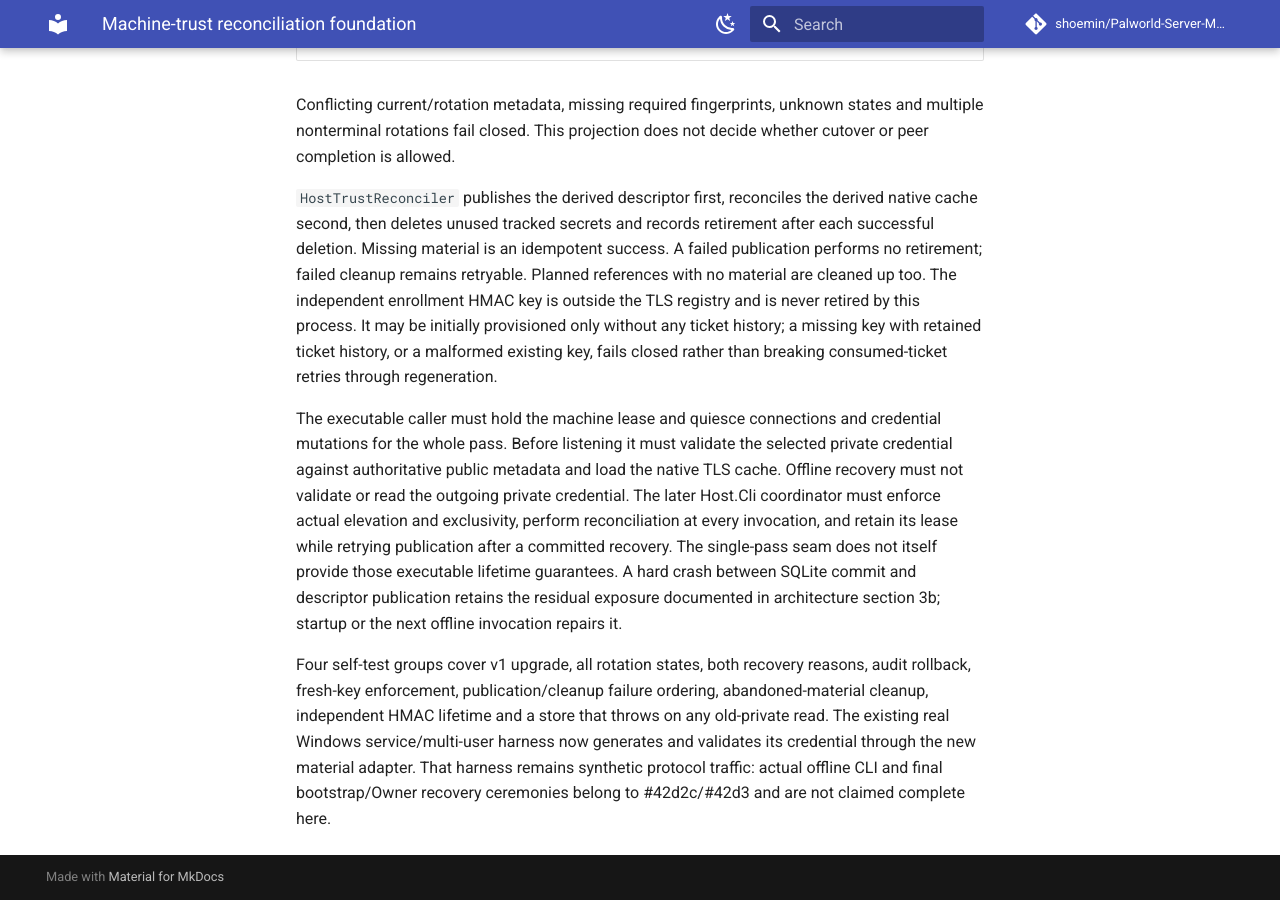
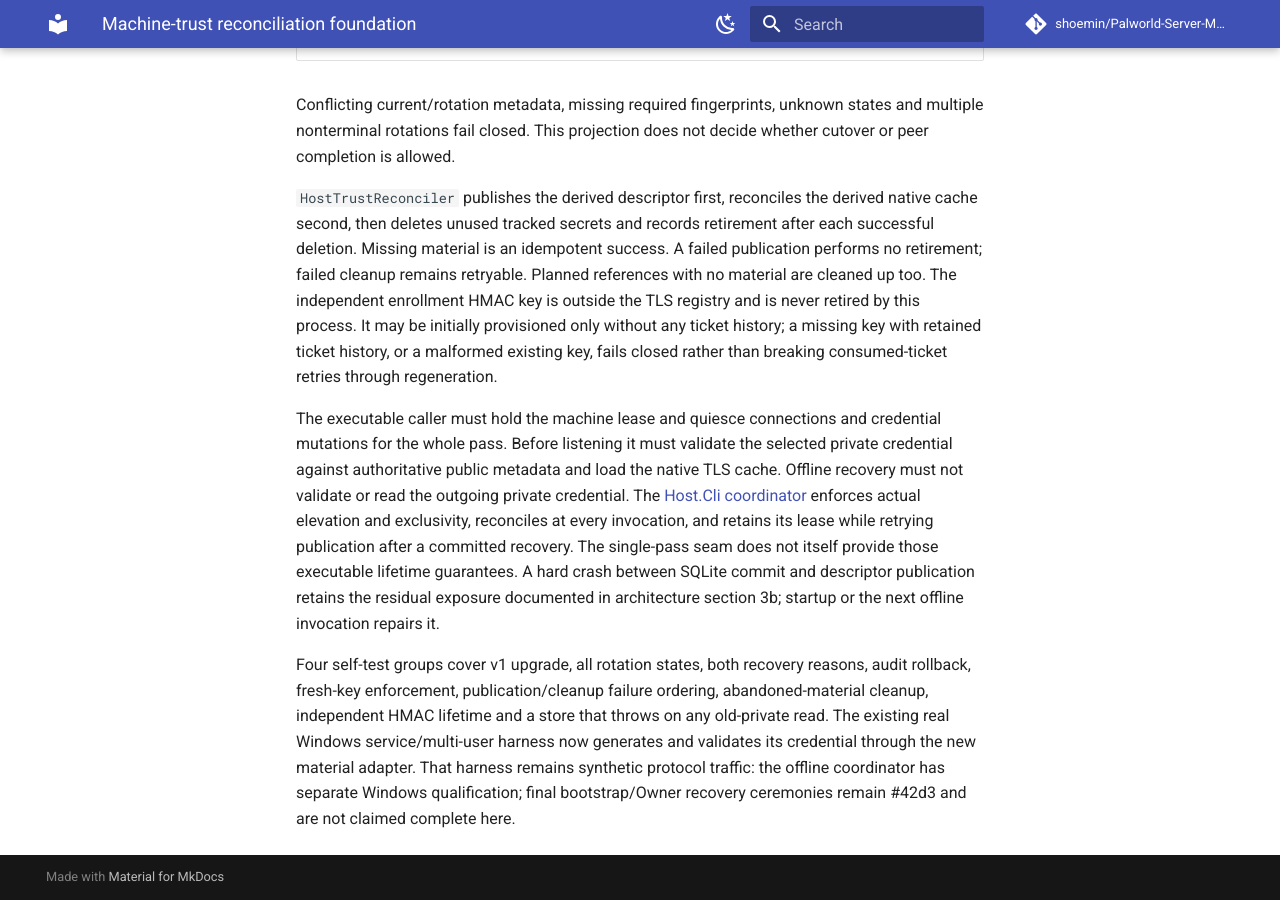
Before and after one commit to shoemin/Palworld-Server-Manager, an MkDocs documentation site: the page built from docs/developer/v0.5-machine-trust-reconciliation.md, in a window 1280 px wide and 900 px high, scrolled down 1140 px. Built offline with MkDocs 1.6.1 and Material for MkDocs 9.7.7, drawn with Linux system fonts in a browser that asks for light colours; comment, search, counter and statistics services are not loaded.

Commit message:
Test offline refusal for unsafe database access and refresh coordinator references

```diff
--- a/docs/developer/v0.5-machine-trust-reconciliation.md
+++ b/docs/developer/v0.5-machine-trust-reconciliation.md
@@ -22,6 +22,6 @@ Conflicting current/rotation metadata, missing required fingerprints, unknown st
 
 `HostTrustReconciler` publishes the derived descriptor first, reconciles the derived native cache second, then deletes unused tracked secrets and records retirement after each successful deletion. Missing material is an idempotent success. A failed publication performs no retirement; failed cleanup remains retryable. Planned references with no material are cleaned up too. The independent enrollment HMAC key is outside the TLS registry and is never retired by this process. It may be initially provisioned only without any ticket history; a missing key with retained ticket history, or a malformed existing key, fails closed rather than breaking consumed-ticket retries through regeneration.
 
-The executable caller must hold the machine lease and quiesce connections and credential mutations for the whole pass. Before listening it must validate the selected private credential against authoritative public metadata and load the native TLS cache. Offline recovery must not validate or read the outgoing private credential. The later Host.Cli coordinator must enforce actual elevation and exclusivity, perform reconciliation at every invocation, and retain its lease while retrying publication after a committed recovery. The single-pass seam does not itself provide those executable lifetime guarantees. A hard crash between SQLite commit and descriptor publication retains the residual exposure documented in architecture section 3b; startup or the next offline invocation repairs it.
+The executable caller must hold the machine lease and quiesce connections and credential mutations for the whole pass. Before listening it must validate the selected private credential against authoritative public metadata and load the native TLS cache. Offline recovery must not validate or read the outgoing private credential. The [Host.Cli coordinator](v0.5-offline-coordinator.md) enforces actual elevation and exclusivity, reconciles at every invocation, and retains its lease while retrying publication after a committed recovery. The single-pass seam does not itself provide those executable lifetime guarantees. A hard crash between SQLite commit and descriptor publication retains the residual exposure documented in architecture section 3b; startup or the next offline invocation repairs it.
 
-Four self-test groups cover v1 upgrade, all rotation states, both recovery reasons, audit rollback, fresh-key enforcement, publication/cleanup failure ordering, abandoned-material cleanup, independent HMAC lifetime and a store that throws on any old-private read. The existing real Windows service/multi-user harness now generates and validates its credential through the new material adapter. That harness remains synthetic protocol traffic: actual offline CLI and final bootstrap/Owner recovery ceremonies belong to #42d2c/#42d3 and are not claimed complete here.
+Four self-test groups cover v1 upgrade, all rotation states, both recovery reasons, audit rollback, fresh-key enforcement, publication/cleanup failure ordering, abandoned-material cleanup, independent HMAC lifetime and a store that throws on any old-private read. The existing real Windows service/multi-user harness now generates and validates its credential through the new material adapter. That harness remains synthetic protocol traffic: the offline coordinator has separate Windows qualification; final bootstrap/Owner recovery ceremonies remain #42d3 and are not claimed complete here.
```
Also changed, not shown: docs/developer/v0.5-local-enrollment.md (+2 -2 lines), docs/developer/v0.5-owner-handoff.md (+1 -1 lines), docs/developer/v0.5-owner-recovery.md (+2 -2 lines), docs/experiments/astra-v0.5.0-trial.md (+2 -0 lines), 1 other file.
